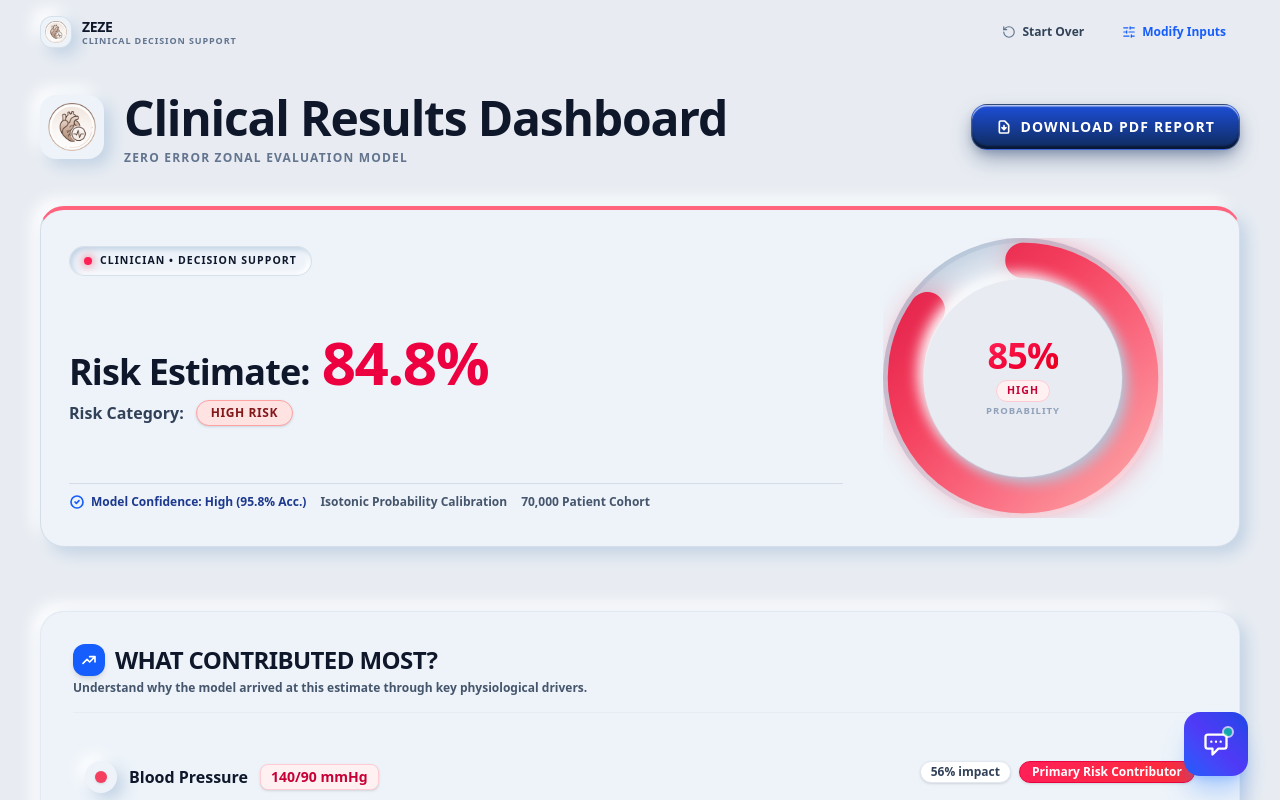
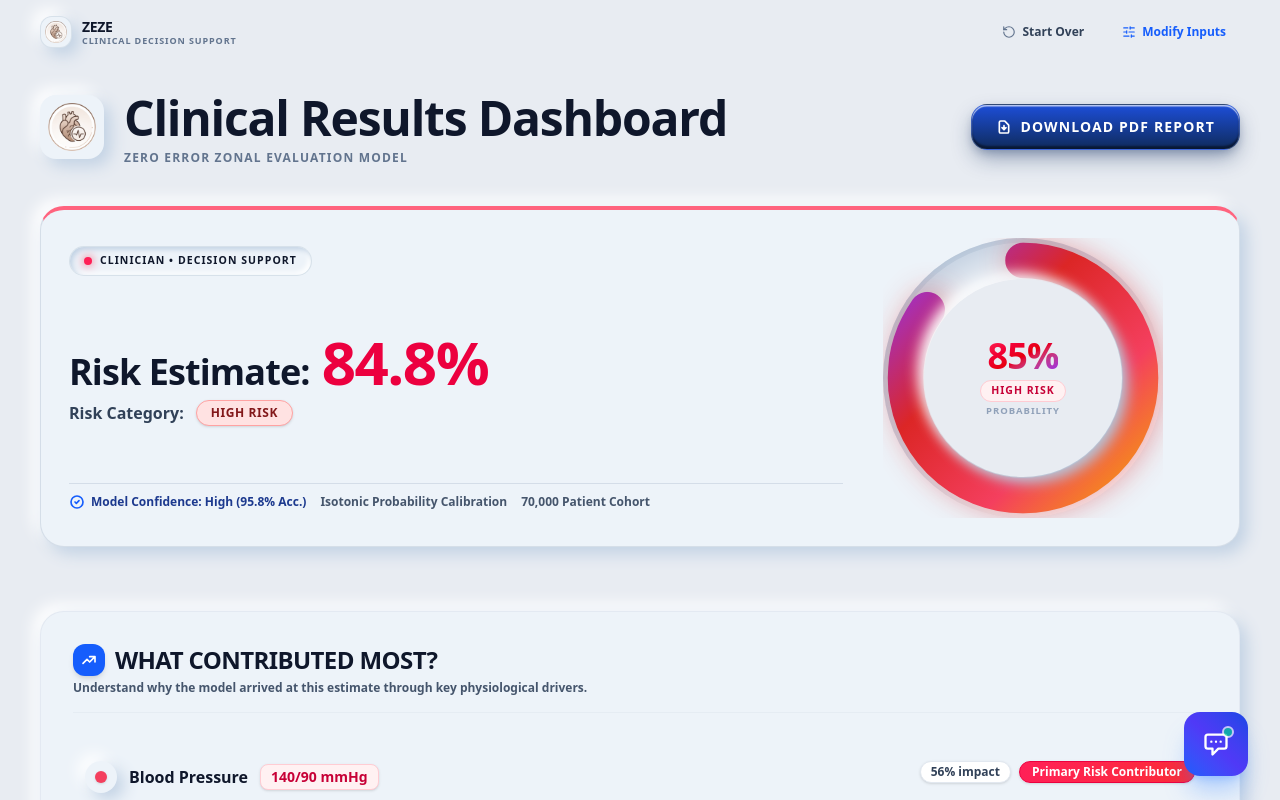
Before and after one commit to Sayan-CtrlZ/ZEZE, a Next.js app in the folder Client/: page /result in a window 1280 px wide. Shown: the top 800 px of the page. Built offline with nearby package versions, Linux system fonts and the light colour scheme.

Commit message:
feat: implement dynamic risk spectrum configuration for circle visualization and update component styling

```diff
--- a/Client/src/components/ResultCard.tsx
+++ b/Client/src/components/ResultCard.tsx
@@ -174,6 +174,76 @@ export default function ResultCard({ risk, probability, explanation, role = 'pat
     setSimActive(!isSedentary);
   };
 
+  // Dynamic Circle Ring Spectrum Configuration (Calculated dynamically for real or mock data)
+  const circleConfig = useMemo(() => {
+    if (probability >= 80) {
+      return {
+        stops: [
+          { offset: "0%", color: "#f59e0b" },   // Amber Gold
+          { offset: "30%", color: "#f43f5e" },  // Coral Rose
+          { offset: "65%", color: "#dc2626" },  // Crimson
+          { offset: "100%", color: "#9333ea" }, // Deep Violet / Electric Purple
+        ],
+        filter: "drop-shadow(0px 4px 16px rgba(220, 38, 38, 0.45))",
+        textGradient: "from-rose-500 via-red-600 to-purple-600",
+        badgeClass: "text-rose-700 bg-rose-50 border border-rose-200",
+        label: "High Risk",
+      };
+    } else if (probability >= 65) {
+      return {
+        stops: [
+          { offset: "0%", color: "#fbbf24" },   // Amber
+          { offset: "35%", color: "#f97316" },  // Vivid Orange
+          { offset: "70%", color: "#f43f5e" },  // Rose Coral
+          { offset: "100%", color: "#e11d48" }, // Crimson
+        ],
+        filter: "drop-shadow(0px 4px 14px rgba(244, 63, 94, 0.42))",
+        textGradient: "from-amber-500 to-rose-600",
+        badgeClass: "text-rose-700 bg-rose-50 border border-rose-200",
+        label: "High Risk",
+      };
+    } else if (probability >= 45) {
+      return {
+        stops: [
+          { offset: "0%", color: "#a3e635" },   // Lime
+          { offset: "35%", color: "#facc15" },  // Yellow Gold
+          { offset: "70%", color: "#f59e0b" },  // Amber
+          { offset: "100%", color: "#ea580c" }, // Deep Orange
+        ],
+        filter: "drop-shadow(0px 4px 14px rgba(245, 158, 11, 0.42))",
+        textGradient: "from-amber-500 to-orange-600",
+        badgeClass: "text-amber-800 bg-amber-50 border border-amber-200",
+        label: "Moderate Risk",
+      };
+    } else if (probability >= 25) {
+      return {
+        stops: [
+          { offset: "0%", color: "#38bdf8" },   // Sky Blue
+          { offset: "35%", color: "#2dd4bf" },  // Teal
+          { offset: "70%", color: "#34d399" },  // Mint Green
+          { offset: "100%", color: "#059669" }, // Emerald
+        ],
+        filter: "drop-shadow(0px 4px 14px rgba(16, 185, 129, 0.38))",
+        textGradient: "from-teal-500 to-emerald-600",
+        badgeClass: "text-teal-800 bg-teal-50 border border-teal-200",
+        label: "Mild Risk",
+      };
+    } else {
+      return {
+        stops: [
+          { offset: "0%", color: "#60a5fa" },   // Cobalt Blue
+          { offset: "35%", color: "#38bdf8" },  // Sky Blue
+          { offset: "70%", color: "#2dd4bf" },  // Teal
+          { offset: "100%", color: "#10b981" }, // Bright Emerald
+        ],
+        filter: "drop-shadow(0px 4px 14px rgba(56, 189, 248, 0.38))",
+        textGradient: "from-sky-500 to-teal-600",
+        badgeClass: "text-emerald-800 bg-emerald-50 border border-emerald-200",
+        label: "Low Risk",
+      };
+    }
+  }, [probability]);
+
   // WHAT CONTRIBUTED MOST? (Derived from feature impacts or clinical vitals)
   const topDrivers = useMemo(() => {
     const drivers = [
@@ -266,17 +336,17 @@ export default function ResultCard({ risk, probability, explanation, role = 'pat
         isRisk: glucTier > 1,
         label: glucTier === 3 ? 'Elevated Glycemic Risk' : glucTier === 2 ? 'Borderline' : 'Normal Glycemia',
         badgeClass: glucTier === 3
-          ? 'bg-gradient-to-r from-rose-500 to-red-500 text-white border-rose-600 shadow-sm font-black'
+          ? 'bg-gradient-to-r from-pink-600 to-rose-600 text-white border-pink-700 shadow-sm font-black'
           : glucTier === 2
           ? 'bg-lime-100 text-lime-900 border-lime-300 font-black'
           : 'bg-teal-100 text-teal-900 border-teal-300 font-black',
-        metricBadgeClass: glucTier === 3 ? 'bg-rose-50 text-rose-700 border-rose-200' : glucTier === 2 ? 'bg-lime-50 text-lime-900 border-lime-200' : 'bg-teal-50 text-teal-900 border-teal-200',
+        metricBadgeClass: glucTier === 3 ? 'bg-pink-50 text-pink-700 border-pink-200' : glucTier === 2 ? 'bg-lime-50 text-lime-900 border-lime-200' : 'bg-teal-50 text-teal-900 border-teal-200',
         pillGradient: glucTier === 3
-          ? 'from-[#fca5a5] via-[#f87171] to-[#ef4444]'
+          ? 'from-[#f472b6] via-[#fb7185] to-[#e11d48]'
           : glucTier === 2
           ? 'from-[#fcd34d] to-[#f59e0b]'
           : 'from-[#22d3ee] to-[#0891b2]',
-        dotColor: glucTier === 3 ? '#f43f5e' : glucTier === 2 ? '#f59e0b' : '#0891b2',
+        dotColor: glucTier === 3 ? '#db2777' : glucTier === 2 ? '#f59e0b' : '#0891b2',
         explanation: 'Chronic hyperglycemia causes advanced glycation end-products and microvascular capillary wall thickening.',
         fillPercent: glucTier === 3 ? 88 : glucTier === 2 ? 55 : 20
       },
@@ -289,17 +359,17 @@ export default function ResultCard({ risk, probability, explanation, role = 'pat
         isRisk: bmiNum >= 25,
         label: bmiNum >= 30 ? 'Obesity Category' : bmiNum >= 25 ? 'Overweight Category' : 'Normal Weight',
         badgeClass: bmiNum >= 30
-          ? 'bg-gradient-to-r from-rose-500 to-red-500 text-white border-rose-600 shadow-sm font-black'
+          ? 'bg-gradient-to-r from-amber-600 to-orange-600 text-white border-orange-700 shadow-sm font-black'
           : bmiNum >= 25
           ? 'bg-orange-100 text-orange-950 border-orange-300 font-black'
           : 'bg-sky-100 text-sky-900 border-sky-300 font-black',
-        metricBadgeClass: bmiNum >= 30 ? 'bg-rose-50 text-rose-700 border-rose-200' : bmiNum >= 25 ? 'bg-orange-50 text-orange-900 border-orange-200' : 'bg-sky-50 text-sky-900 border-sky-200',
+        metricBadgeClass: bmiNum >= 30 ? 'bg-orange-50 text-orange-800 border-orange-200' : bmiNum >= 25 ? 'bg-orange-50 text-orange-900 border-orange-200' : 'bg-sky-50 text-sky-900 border-sky-200',
         pillGradient: bmiNum >= 30
-          ? 'from-[#fca5a5] via-[#f87171] to-[#ef4444]'
+          ? 'from-[#fdba74] via-[#fb923c] to-[#ea580c]'
           : bmiNum >= 25
-          ? 'from-[#fb923c] to-[#ea580c]'
+          ? 'from-[#fed7aa] to-[#fb923c]'
           : 'from-[#38bdf8] to-[#0284c7]',
-        dotColor: bmiNum >= 30 ? '#f43f5e' : bmiNum >= 25 ? '#ea580c' : '#0284c7',
+        dotColor: bmiNum >= 30 ? '#ea580c' : bmiNum >= 25 ? '#f97316' : '#0284c7',
         explanation: 'Excess visceral adiposity promotes systemic low-grade inflammation and insulin resistance.',
         fillPercent: Math.min(Math.max(((bmiNum - 18) / 22) * 100, 25), 95)
       }
@@ -435,28 +505,9 @@ export default function ResultCard({ risk, probability, explanation, role = 'pat
               <svg viewBox="0 0 300 300" className="absolute inset-0 w-full h-full transform -rotate-90 pointer-events-none">
                 <defs>
                   <linearGradient id="heroTorusGradient" x1="0%" y1="100%" x2="100%" y2="0%">
-                    {isHighRisk ? (
-                      <>
-                        <stop offset="0%" stopColor="#fca5a5" />
-                        <stop offset="30%" stopColor="#fb7185" />
-                        <stop offset="65%" stopColor="#f43f5e" />
-                        <stop offset="100%" stopColor="#e11d48" />
-                      </>
-                    ) : isModerateRisk ? (
-                      <>
-                        <stop offset="0%" stopColor="#fef08a" />
-                        <stop offset="35%" stopColor="#fcd34d" />
-                        <stop offset="70%" stopColor="#f59e0b" />
-                        <stop offset="100%" stopColor="#ea580c" />
-                      </>
-                    ) : (
-                      <>
-                        <stop offset="0%" stopColor="#a7f3d0" />
-                        <stop offset="35%" stopColor="#34d399" />
-                        <stop offset="70%" stopColor="#10b981" />
-                        <stop offset="100%" stopColor="#047857" />
-                      </>
-                    )}
+                    {circleConfig.stops.map((s, idx) => (
+                      <stop key={idx} offset={s.offset} stopColor={s.color} />
+                    ))}
                   </linearGradient>
                 </defs>
 
@@ -484,34 +535,18 @@ export default function ResultCard({ risk, probability, explanation, role = 'pat
                   strokeLinecap="round"
                   className="transition-all duration-1000 ease-out"
                   style={{
-                    filter: isHighRisk
-                      ? "drop-shadow(0px 4px 14px rgba(244, 63, 94, 0.45))"
-                      : isModerateRisk
-                      ? "drop-shadow(0px 4px 14px rgba(245, 158, 11, 0.45))"
-                      : "drop-shadow(0px 4px 14px rgba(16, 185, 129, 0.45))"
+                    filter: circleConfig.filter
                   }}
                 />
               </svg>
 
               {/* Inner Raised Island Center */}
               <div className="w-[71%] h-[71%] rounded-full bg-[#e8ecf2] shadow-[6px_6px_14px_#b4c4d7,-6px_-6px_14px_#ffffff] z-10 flex flex-col items-center justify-center text-center select-none p-2 sm:p-3">
-                <span className={`text-2xl sm:text-3xl lg:text-4xl font-black tracking-tight leading-none ${
-                  isHighRisk
-                    ? 'text-transparent bg-clip-text bg-gradient-to-br from-rose-500 to-red-600'
-                    : isModerateRisk
-                    ? 'text-transparent bg-clip-text bg-gradient-to-br from-amber-500 to-orange-600'
-                    : 'text-transparent bg-clip-text bg-gradient-to-br from-emerald-500 to-teal-600'
-                }`}>
+                <span className={`text-2xl sm:text-3xl lg:text-4xl font-black tracking-tight leading-none text-transparent bg-clip-text bg-gradient-to-br ${circleConfig.textGradient}`}>
                   {probability.toFixed(0)}%
                 </span>
-                <span className={`text-[9px] sm:text-[10.5px] font-black uppercase tracking-widest mt-1 sm:mt-1.5 px-2.5 py-0.5 rounded-full ${
-                  isHighRisk
-                    ? 'text-rose-700 bg-rose-50 border border-rose-200'
-                    : isModerateRisk
-                    ? 'text-amber-800 bg-amber-50 border border-amber-200'
-                    : 'text-emerald-800 bg-emerald-50 border border-emerald-200'
-                }`}>
-                  {riskCategory}
+                <span className={`text-[9px] sm:text-[10.5px] font-black uppercase tracking-widest mt-1 sm:mt-1.5 px-2.5 py-0.5 rounded-full ${circleConfig.badgeClass}`}>
+                  {circleConfig.label}
                 </span>
                 <span className="text-[8.5px] sm:text-[9.5px] font-extrabold text-slate-400 uppercase tracking-widest mt-0.5">
                   Probability
```
